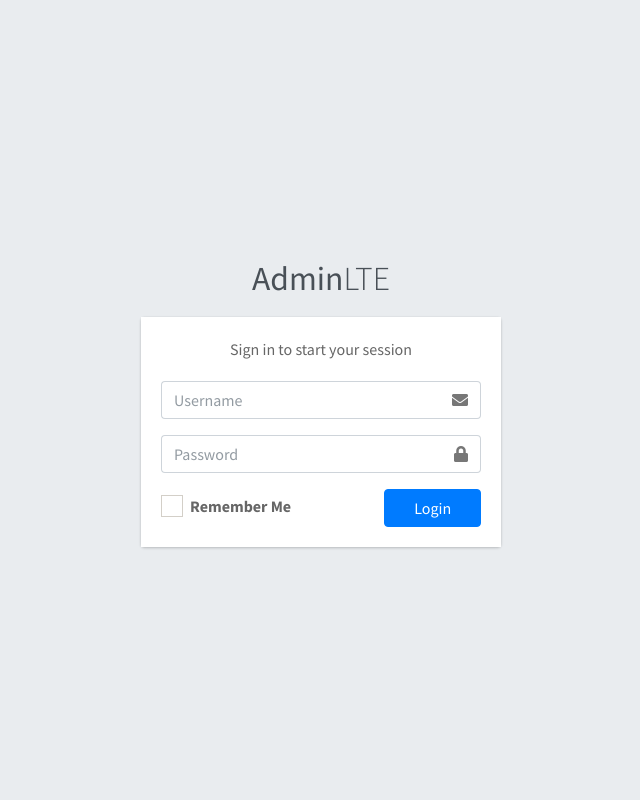
After one commit to abdulaziz1999/web-ci, a CodeIgniter app: the page made by application/views/v_login.php in a window 1280 px wide. The commit adds this page. Shown: the whole page, without its empty margins (319-959 px from the left). Run offline with CodeIgniter, Linux system fonts and the light colour scheme; some libraries are stand-ins or nearby versions.

Commit message:
session login

```diff
--- a/application/config/autoload.php
+++ b/application/config/autoload.php
@@ -58,7 +58,7 @@ $autoload['packages'] = array();
 |
 |	$autoload['libraries'] = array('user_agent' => 'ua');
 */
-$autoload['libraries'] = array('database');
+$autoload['libraries'] = array('database','session');
 
 /*
 | -------------------------------------------------------------------
--- a/application/config/config.php
+++ b/application/config/config.php
@@ -35,7 +35,7 @@ $config['base_url'] = 'http://localhost/Website/';
 | variable so that it is blank.
 |
 */
-$config['index_page'] = 'index.php';
+$config['index_page'] = '';
 
 /*
 |--------------------------------------------------------------------------
--- a/application/controllers/Mahasiswa.php
+++ b/application/controllers/Mahasiswa.php
@@ -7,6 +7,12 @@ class Mahasiswa extends CI_Controller {
     {
         parent::__construct();
         $this->load->model('M_mahasiswa');
+        if($this->session->userdata('role') != "admin"){
+            echo '<script>
+                    alert("Anda tidak memiliki akses");
+                    window.location.href = "'.base_url('login').'";
+                </script>';
+        }
     }
 
 	public function index()
--- a/application/views/mahasiswa/view_mahasiswa.php
+++ b/application/views/mahasiswa/view_mahasiswa.php
@@ -26,6 +26,8 @@
                     <div class="row mb-2">
                         <div class="col-sm-6">
                             <h1 class="m-0">List Mahasiswa</h1>
+                            <?= $this->session->userdata('username')?>
+                            <?= $this->session->userdata('username')?>
                         </div><!-- /.col -->
                         <div class="col-sm-6">
                             <ol class="breadcrumb float-sm-right">
--- /dev/null
+++ b/application/views/v_login.php
@@ -0,0 +1,82 @@
+<!DOCTYPE html>
+<html lang="en">
+<head>
+  <meta charset="utf-8">
+  <meta name="viewport" content="width=device-width, initial-scale=1">
+  <title>AdminLTE 3 | Log in</title>
+
+  <!-- Google Font: Source Sans Pro -->
+  <link rel="stylesheet" href="https://fonts.googleapis.com/css?family=Source+Sans+Pro:300,400,400i,700&display=fallback">
+  <!-- Font Awesome -->
+  <link rel="stylesheet" href="plugins/fontawesome-free/css/all.min.css">
+  <!-- icheck bootstrap -->
+  <link rel="stylesheet" href="plugins/icheck-bootstrap/icheck-bootstrap.min.css">
+  <!-- Theme style -->
+  <link rel="stylesheet" href="dist/css/adminlte.min.css">
+</head>
+<body class="hold-transition login-page">
+<div class="login-box">
+  <div class="login-logo">
+    <a href="../../index2.html"><b>Admin</b>LTE</a>
+  </div>
+  <!-- /.login-logo -->
+  <div class="card">
+    <div class="card-body login-card-body">
+      <p class="login-box-msg">Sign in to start your session</p>
+
+      <form action="<?= base_url('login/cek_login')?>" method="post">
+        <div class="input-group mb-3">
+          <input type="text" name="username" class="form-control" placeholder="Username">
+          <div class="input-group-append">
+            <div class="input-group-text">
+              <span class="fas fa-envelope"></span>
+            </div>
+          </div>
+        </div>
+        <div class="input-group mb-3">
+          <input type="password" name="password" class="form-control" placeholder="Password">
+          <div class="input-group-append">
+            <div class="input-group-text">
+              <span class="fas fa-lock"></span>
+            </div>
+          </div>
+        </div>
+        <div class="row">
+          <div class="col-8">
+            <div class="icheck-primary">
+              <input type="checkbox" id="remember">
+              <label for="remember">
+                Remember Me
+              </label>
+            </div>
+          </div>
+          <!-- /.col -->
+          <div class="col-4">
+            <button type="submit" class="btn btn-primary btn-block">Login</button>
+          </div>
+          <!-- /.col -->
+        </div>
+      </form>
+
+      <!-- /.social-auth-links -->
+
+      <!-- <p class="mb-1">
+        <a href="forgot-password.html">I forgot my password</a>
+      </p>
+      <p class="mb-0">
+        <a href="register.html" class="text-center">Register a new membership</a>
+      </p> -->
+    </div>
+    <!-- /.login-card-body -->
+  </div>
+</div>
+<!-- /.login-box -->
+
+<!-- jQuery -->
+<script src="plugins/jquery/jquery.min.js"></script>
+<!-- Bootstrap 4 -->
+<script src="plugins/bootstrap/js/bootstrap.bundle.min.js"></script>
+<!-- AdminLTE App -->
+<script src="dist/js/adminlte.min.js"></script>
+</body>
+</html>
```
Also changed, not shown: application/controllers/Login.php (added, +42 -0 lines), application/models/M_login.php (added, +18 -0 lines), application/views/layout/sidebar.php (+8 -0 lines).
